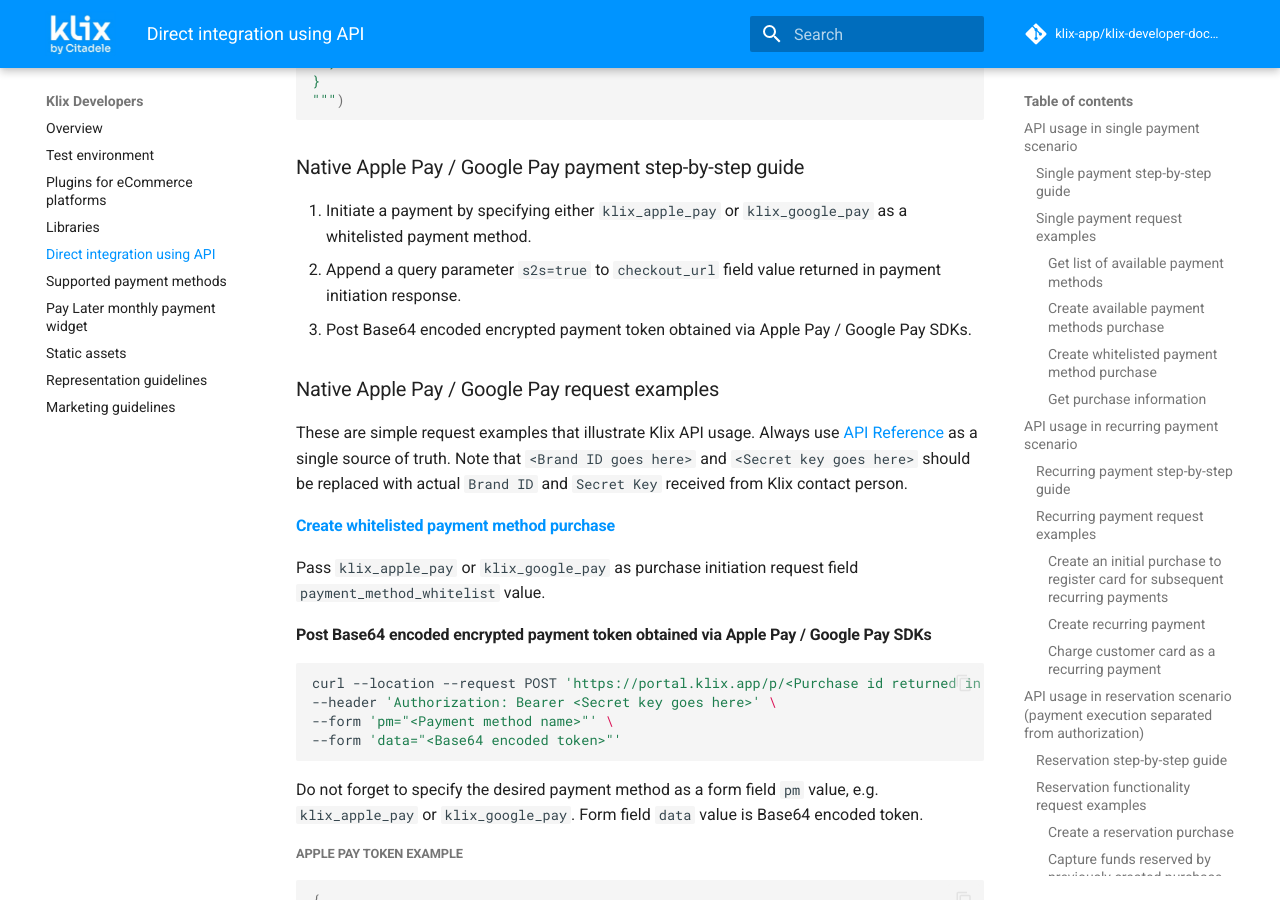
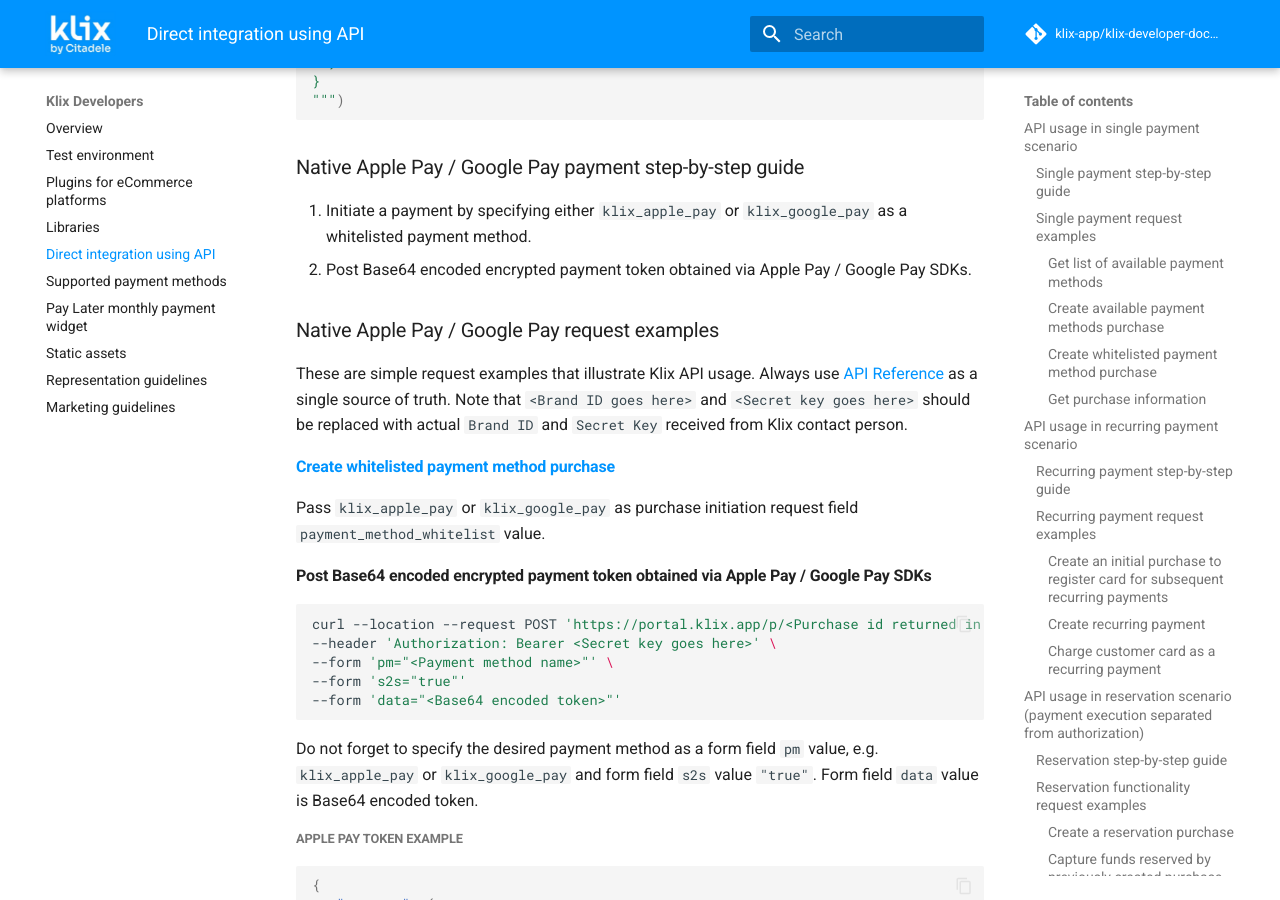
Before and after one commit to klix-app/klix-developer-documentation-website, an MkDocs documentation site: the page built from docs/api.md, in a window 1280 px wide and 900 px high, scrolled down 17005 px. Built offline with MkDocs 1.6.1 and Material for MkDocs 9.7.7, drawn with Linux system fonts in a browser that asks for light colours; a script that is not in the unit is left out; comment, search, counter and statistics services are not loaded.

Commit message:
s2s parameter should be sent as a form parameter instead of query parameter

````diff
--- a/docs/api.md
+++ b/docs/api.md
@@ -648,8 +648,7 @@
 ### Native Apple Pay / Google Pay payment step-by-step guide
 
 1. Initiate a payment by specifying either `klix_apple_pay` or `klix_google_pay` as a whitelisted payment method.
-2. Append a query parameter `s2s=true` to `checkout_url` field value returned in payment initiation response.
-3. Post Base64 encoded encrypted payment token obtained via Apple Pay / Google Pay SDKs.
+2. Post Base64 encoded encrypted payment token obtained via Apple Pay / Google Pay SDKs.
 
 ### Native Apple Pay / Google Pay request examples
 
@@ -663,13 +662,14 @@
 #### Post Base64 encoded encrypted payment token obtained via Apple Pay / Google Pay SDKs
 
 ```sh
-curl --location --request POST 'https://portal.klix.app/p/<Purchase id returned in previous step>/?s2s=true' \
+curl --location --request POST 'https://portal.klix.app/p/<Purchase id returned in previous step>/' \
 --header 'Authorization: Bearer <Secret key goes here>' \
 --form 'pm="<Payment method name>"' \
+--form 's2s="true"'
 --form 'data="<Base64 encoded token>"'
 ```
 
-Do not forget to specify the desired payment method as a form field `pm` value, e.g. `klix_apple_pay` or `klix_google_pay`.
+Do not forget to specify the desired payment method as a form field `pm` value, e.g. `klix_apple_pay` or `klix_google_pay` and form field `s2s` value `"true"`.
 Form field `data` value is Base64 encoded token.
 
 ##### Apple Pay token example
````
